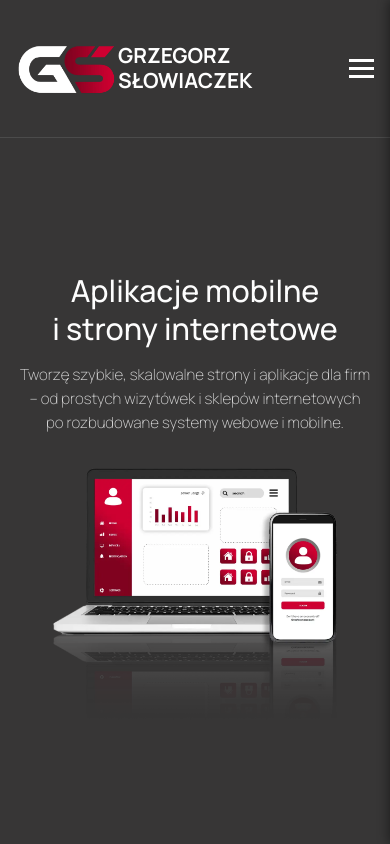
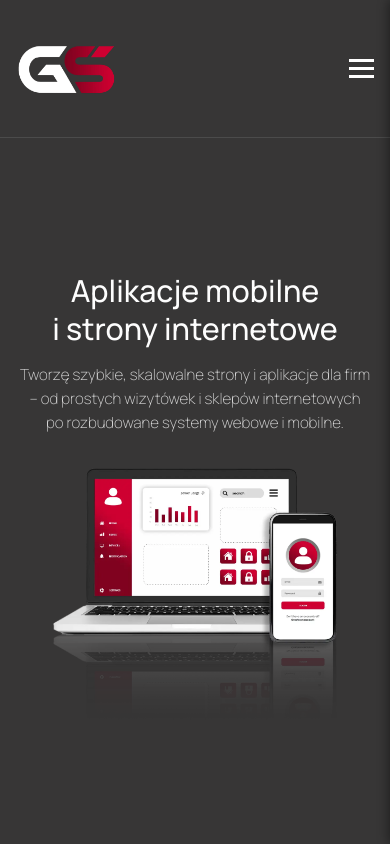
Before and after one commit to Grzegorz-dev/moja-strona-de, a Next.js app: page / in a window 390 px wide. Shown: the top 844 px of the page. Built offline with nearby package versions, Linux system fonts and the light colour scheme.

Commit message:
Poprawki

```diff
--- a/src/app/globals.css
+++ b/src/app/globals.css
@@ -257,6 +257,9 @@ body {
   .menu {
     padding: 2.5rem 0rem;
   }
+  .logo .logo-text{
+    display: none;
+  }
 }
 
 /*stopka*/
```
